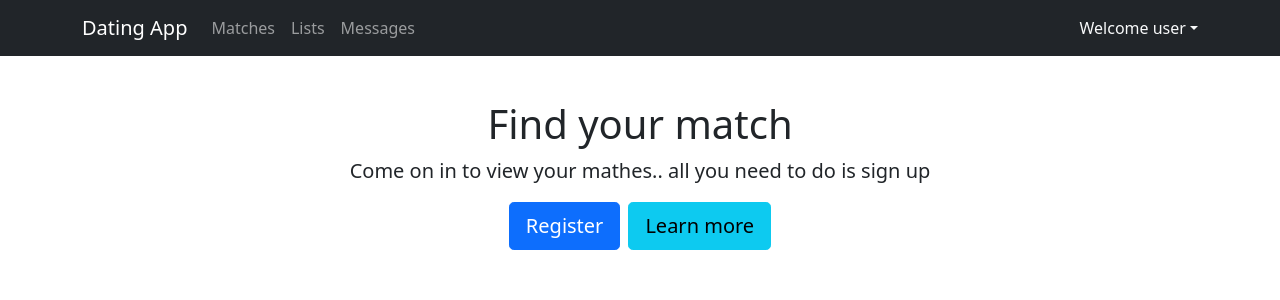
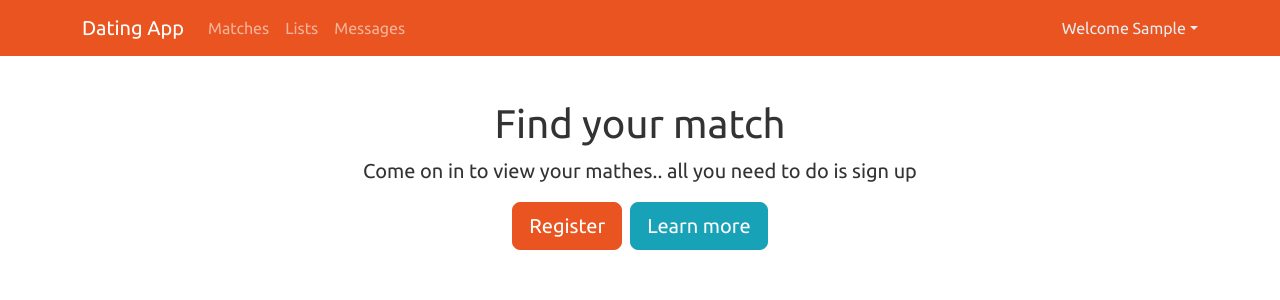
Before and after one commit to kroli98/DatingApp, an Angular app in the folder client/: page / in a window 1280 px wide. Shown: the top 300 px of the page. Built offline with nearby package versions, Linux system fonts and the light colour scheme; no server answers; sample sign-in values are in the browser's storage.

Commit message:
bootsrap theme added

```diff
--- a/client/angular.json
+++ b/client/angular.json
@@ -29,6 +29,7 @@
             "styles": [
 
               "node_modules/bootstrap/dist/css/bootstrap.min.css",
+              "node_modules/bootswatch/dist/united/bootstrap.css",
               "src/styles.css",
               "node_modules/ngx-toastr/toastr.css"
             ],
--- a/client/package.json
+++ b/client/package.json
@@ -22,6 +22,7 @@
     "@ng-bootstrap/ng-bootstrap": "^12.1.2",
     "@popperjs/core": "^2.10.2",
     "bootstrap": "^5.1.3",
+    "bootswatch": "^5.3.1",
     "ngx-bootstrap": "^8.0.0",
     "ngx-toastr": "^17.0.2",
     "rxjs": "~7.5.0",
--- a/client/src/app/_guards/auth.guard.ts
+++ b/client/src/app/_guards/auth.guard.ts
@@ -7,6 +7,7 @@
 export const authGuard: CanActivateFn = (route, state) => {
 
   const accountService = inject(AccountService);
+
   const toastr = inject(ToastrService);
 
 
--- a/client/src/app/nav/nav.component.html
+++ b/client/src/app/nav/nav.component.html
@@ -1,4 +1,4 @@
-<nav class="navbar navbar-expand-md navbar-dark fixed-top bg-dark">
+<nav class="navbar navbar-expand-md navbar-dark fixed-top bg-primary">
     <div class="container">
       <a class="navbar-brand" routerLink="/" routerLinkActive="active">Dating App</a>
 
@@ -17,8 +17,8 @@
 
         </ul>
 
-        <div class="dropdown" *ngIf="accountService.currentUser$ | async" dropdown>
-            <a class="dropdown-toggle text-light text-decoration-none" dropdownToggle>Welcome user</a>
+        <div class="dropdown" *ngIf="(accountService.currentUser$ | async) as user" dropdown>
+            <a class="dropdown-toggle text-light text-decoration-none" dropdownToggle>Welcome {{user.username | titlecase}}</a>
             <div class="dropdown-menu mt-3" *dropdownMenu>
                 <a class="dropdown-item">Edit Profile</a>
                 <a class="dropdown-item" (click)="logout()">Logout</a>
@@ -29,7 +29,7 @@
           <input name="username" [(ngModel)]="model.username" class="form-control me-2" type="text" placeholder="Username" >
           <input name="password" [(ngModel)]="model.password" class="form-control me-2" type="password" placeholder="Password" >
 
-          <button class="btn btn-outline-success" type="submit" >Login</button>
+          <button class="btn btn-success" type="submit" >Login</button>
         </form>
       </div>
 
```
Also changed, not shown: 1 other file (tests, documents, lock files or other folders).
